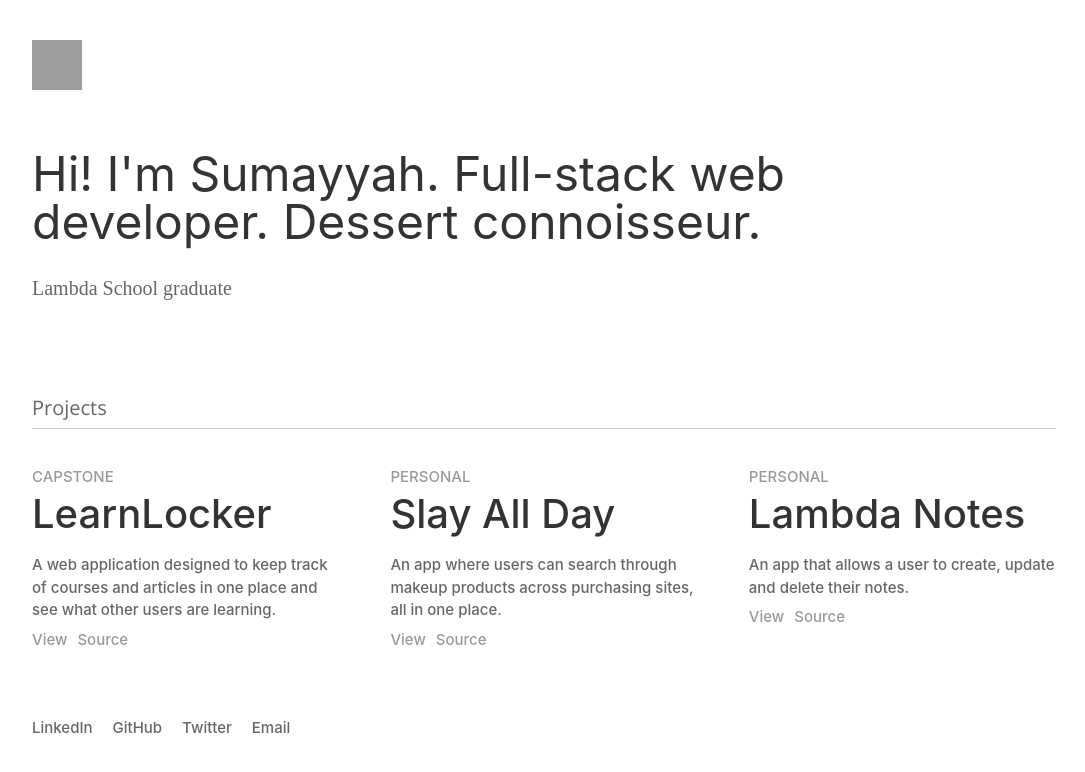
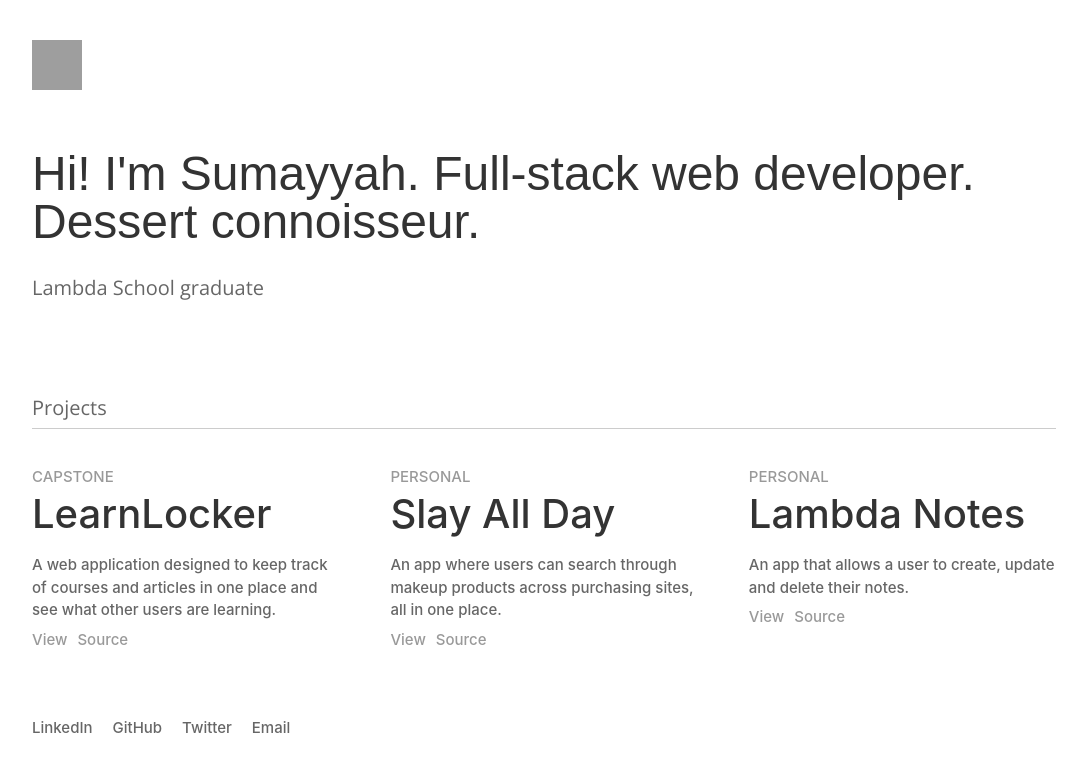
Before and after one commit to sumi419/portfolio, a React (Create React App) app: page / in a window 1280 px wide. Shown: the top 772 px of the page, without its empty margins (96-1181 px from the left). Built offline with nearby package versions, Linux system fonts and the light colour scheme; grey boxes are pictures that could not be loaded.

Commit message:
🧜🏽‍♀️ Add open sans font

```diff
--- a/src/styles/title.module.css
+++ b/src/styles/title.module.css
@@ -1,5 +1,6 @@
 .title {
   color: rgba(0, 0, 0, 0.8);
+  font-family: 'Cantarell', sans-serif;
   font-size: 4.8rem;
   font-weight: 400;
   max-width: 20em;
@@ -8,7 +9,7 @@
 
 .description {
   color: rgba(0, 0, 0, 0.6);
-  font-family: Roboto Mono;
+  font-family: 'Open Sans', sans-serif;
   font-size: 2rem;
   font-weight: 500;
   max-width: 20em;
```
